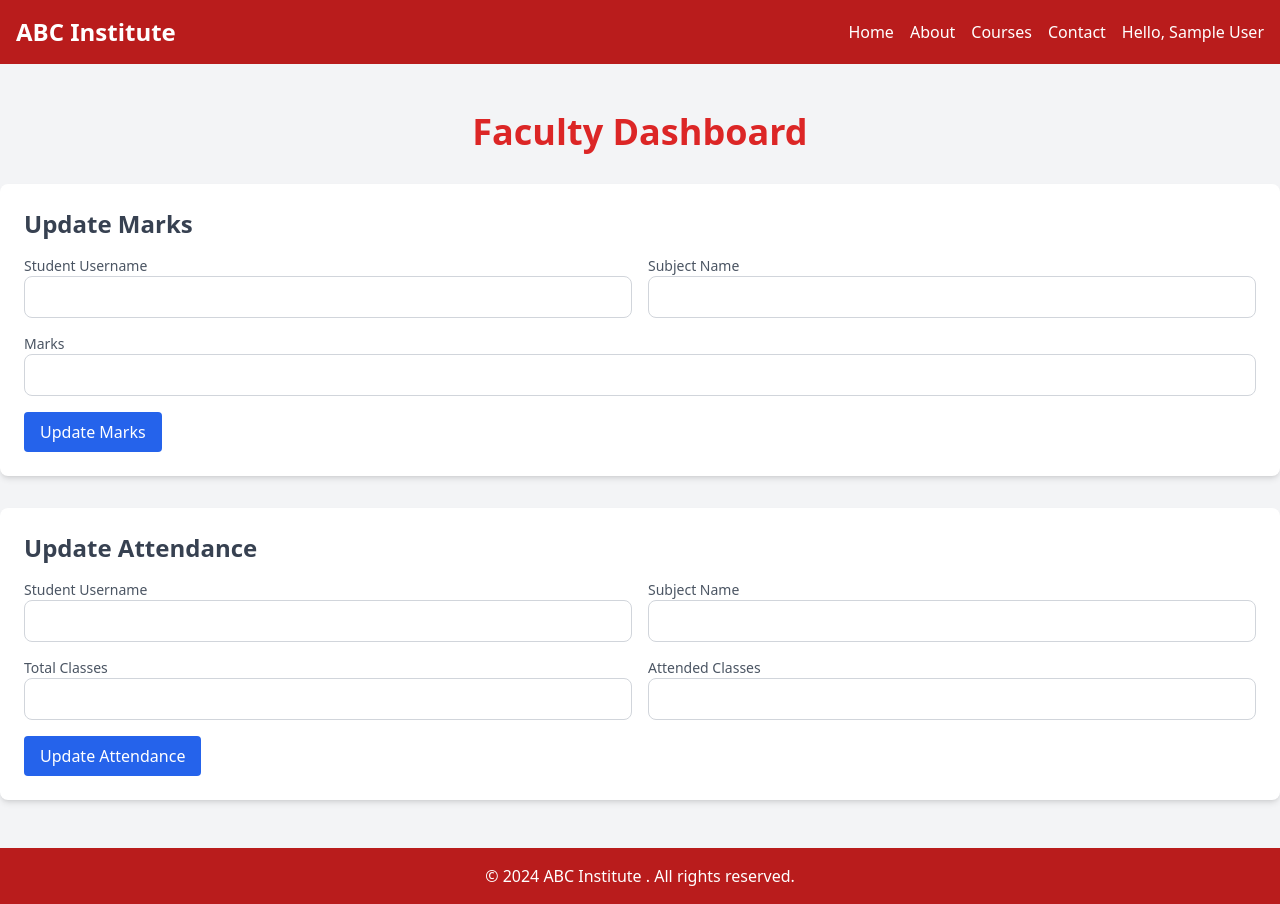
After one commit to Dakuaisu/InstituteWebsite, a PHP site: page /faculty_update.php in a window 1280 px wide. The commit adds this page. Run offline with PHP 8.4, Linux system fonts and the light colour scheme; the visitor is signed in with stand-in values (Sample User, id 1); some libraries are stand-ins or nearby versions.

Commit message:
did fauculty stuff

```diff
--- /dev/null
+++ b/faculty_update.php
@@ -0,0 +1,172 @@
+<?php
+session_start();
+
+// Check if the user is logged in as faculty
+if (!isset($_SESSION['role']) || $_SESSION['role'] !== 'faculty') {
+    header('Location: login.php');
+    exit();
+}
+
+// Database connection
+$servername = "localhost";
+$username = "root";
+$password = "";
+$database = "InstituteDB";
+
+$conn = new mysqli($servername, $username, $password, $database);
+
+if ($conn->connect_error) {
+    die("Connection failed: " . $conn->connect_error);
+}
+
+// Handle form submissions
+if ($_SERVER['REQUEST_METHOD'] === 'POST') {
+    if (isset($_POST['update_marks'])) {
+        // Update marks
+        $student_username = $_POST['student_username'];
+        $subject_name = $_POST['subject_name'];
+        $marks = $_POST['marks'];
+
+        $query = "UPDATE marks SET marks = ? WHERE username = ? AND subject_name = ?";
+        $stmt = $conn->prepare($query);
+        $stmt->bind_param("iss", $marks, $student_username, $subject_name);
+
+        if ($stmt->execute()) {
+            $marks_success_message = "Marks updated successfully.";
+        } else {
+            $marks_error_message = "Failed to update marks.";
+        }
+        $stmt->close();
+    } elseif (isset($_POST['update_attendance'])) {
+        // Update attendance
+        $student_username = $_POST['student_username'];
+        $subject_name = $_POST['subject_name'];
+        $total_classes = $_POST['total_classes'];
+        $attended_classes = $_POST['attended_classes'];
+
+        $query = "UPDATE attendance SET total_classes = ?, attended_classes = ? WHERE username = ? AND subject_name = ?";
+        $stmt = $conn->prepare($query);
+        $stmt->bind_param("iiss", $total_classes, $attended_classes, $student_username, $subject_name);
+
+        if ($stmt->execute()) {
+            $attendance_success_message = "Attendance updated successfully.";
+        } else {
+            $attendance_error_message = "Failed to update attendance.";
+        }
+        $stmt->close();
+    }
+}
+
+$conn->close();
+?>
+
+<!DOCTYPE html>
+<html lang="en">
+<head>
+    <meta charset="UTF-8">
+    <meta name="viewport" content="width=device-width, initial-scale=1.0">
+    <title>Faculty Dashboard</title>
+    <script src="https://cdn.tailwindcss.com"></script>
+</head>
+<body class="bg-gray-100 text-gray-800 flex flex-col min-h-screen">
+
+    <!-- Navbar -->
+    <?php include './include/navbar.php'; ?>
+
+    <!-- Main Content -->
+    <main class="py-12 container mx-auto">
+        <h1 class="text-4xl font-bold text-center text-red-600 mb-8">Faculty Dashboard</h1>
+
+        <!-- Success/Error Messages -->
+        <?php if (isset($marks_success_message)): ?>
+            <div class="bg-green-100 text-green-700 p-4 rounded mb-6"> <?= htmlspecialchars($marks_success_message) ?> </div>
+        <?php endif; ?>
+        <?php if (isset($marks_error_message)): ?>
+            <div class="bg-red-100 text-red-700 p-4 rounded mb-6"> <?= htmlspecialchars($marks_error_message) ?> </div>
+        <?php endif; ?>
+
+
+        <!-- Update Marks -->
+        <section class="bg-white shadow-md rounded-lg p-6 mb-8">
+            <h2 class="text-2xl font-semibold text-gray-700 mb-4">Update Marks</h2>
+            <form action="" method="POST" class="space-y-4">
+                <div class="grid grid-cols-2 gap-4">
+                    <div>
+                        <label for="student_username" class="block text-sm font-medium text-gray-600">Student Username</label>
+                        <input type="text" name="student_username" id="student_username" class="w-full px-4 py-2 border border-gray-300 rounded-lg" required>
+                    </div>
+                    <div>
+                        <label for="subject_name" class="block text-sm font-medium text-gray-600">Subject Name</label>
+                        <input type="text" name="subject_name" id="subject_name" class="w-full px-4 py-2 border border-gray-300 rounded-lg" required>
+                    </div>
+                </div>
+                <div>
+                    <label for="marks" class="block text-sm font-medium text-gray-600">Marks</label>
+                    <input type="number" name="marks" id="marks" class="w-full px-4 py-2 border border-gray-300 rounded-lg" required>
+                </div>
+                <button type="submit" name="update_marks" class="bg-blue-600 text-white py-2 px-4 rounded hover:bg-blue-500">Update Marks</button>
+            </form>
+        </section>
+        <?php if (isset($attendance_success_message)): ?>
+            <div class="bg-green-100 text-green-700 p-4 rounded mb-6"> <?= htmlspecialchars($attendance_success_message) ?> </div>
+        <?php endif; ?>
+        <?php if (isset($attendance_error_message)): ?>
+            <div class="bg-red-100 text-red-700 p-4 rounded mb-6"> <?= htmlspecialchars($attendance_error_message) ?> </div>
+        <?php endif; ?>
+        <!-- Update Attendance -->
+        <section class="bg-white shadow-md rounded-lg p-6">
+            <h2 class="text-2xl font-semibold text-gray-700 mb-4">Update Attendance</h2>
+            <form action="" method="POST" class="space-y-4">
+                <div class="grid grid-cols-2 gap-4">
+                    <div>
+                        <label for="student_username" class="block text-sm font-medium text-gray-600">Student Username</label>
+                        <input type="text" name="student_username" id="student_username" class="w-full px-4 py-2 border border-gray-300 rounded-lg" required>
+                    </div>
+                    <div>
+                        <label for="subject_name" class="block text-sm font-medium text-gray-600">Subject Name</label>
+                        <input type="text" name="subject_name" id="subject_name" class="w-full px-4 py-2 border border-gray-300 rounded-lg" required>
+                    </div>
+                </div>
+                <div class="grid grid-cols-2 gap-4">
+                    <div>
+                        <label for="total_classes" class="block text-sm font-medium text-gray-600">Total Classes</label>
+                        <input type="number" name="total_classes" id="total_classes" class="w-full px-4 py-2 border border-gray-300 rounded-lg" required>
+                    </div>
+                    <div>
+                        <label for="attended_classes" class="block text-sm font-medium text-gray-600">Attended Classes</label>
+                        <input type="number" name="attended_classes" id="attended_classes" class="w-full px-4 py-2 border border-gray-300 rounded-lg" required>
+                    </div>
+                </div>
+                <button type="submit" name="update_attendance" class="bg-blue-600 text-white py-2 px-4 rounded hover:bg-blue-500">Update Attendance</button>
+            </form>
+        </section>
+    </main>
+
+    <!-- Footer -->
+    <?php include './include/footer.php'; ?>
+    <script>
+    document.addEventListener('DOMContentLoaded', () => {
+        const marksForm = document.querySelector('form[action=""][method="POST"]');
+        const attendanceForm = document.querySelector('form[action=""][method="POST"]:last-of-type');
+
+        marksForm.addEventListener('submit', (event) => {
+            const marksInput = document.getElementById('marks');
+            if (marksInput.value < 0 || marksInput.value > 100) {
+                event.preventDefault();
+                alert("Marks should be between 0 and 100.");
+            }
+        });
+
+        attendanceForm.addEventListener('submit', (event) => {
+            const totalClasses = document.getElementById('total_classes');
+            const attendedClasses = document.getElementById('attended_classes');
+            if (parseInt(attendedClasses.value) > parseInt(totalClasses.value)) {
+                event.preventDefault();
+                alert("Attended classes cannot exceed total classes.");
+            }
+        });
+    });
+</script>
+
+</body>
+</html>
--- a/include/navbar.php
+++ b/include/navbar.php
@@ -1,20 +1,48 @@
 <nav class="bg-red-700 text-white p-4">
-    <div class="container mx-auto flex justify-between items-center">
+    <div class="container mx-auto flex justify-between items-center relative">
         <a href="index.php" class="text-2xl font-bold">ABC Institute</a>
-        <ul class="flex space-x-4">
+        <ul class="flex space-x-4 items-center">
             <li><a href="index.php" class="hover:underline">Home</a></li>
             <li><a href="about.php" class="hover:underline">About</a></li>
             <li><a href="courses.php" class="hover:underline">Courses</a></li>
             <li><a href="contact.php" class="hover:underline">Contact</a></li>
             <?php if (isset($_SESSION['username'])): ?>
-                <!-- Display first name and logout if the user is logged in -->
-                <li><span class="text-white">Hello, <?= htmlspecialchars($_SESSION['first_name']) ?></span></li>
-                <li><a href="logout.php" class="hover:underline">Logout</a></li>
+            <li class="relative" id="dropdown-container">
+                <span class="text-white cursor-pointer" id="dropdown-toggle">Hello, <?= htmlspecialchars($_SESSION['first_name']) ?></span>
+                <ul id="dropdown-menu" class="absolute hidden bg-white text-gray-800 rounded shadow-lg mt-2">
+                    <?php if ($_SESSION['role'] === 'faculty'): ?>
+                        <li><a href="faculty_update.php" class="block px-4 py-2 hover:bg-gray-100">Update Marks and Attendance</a></li>
+                    <?php else: ?>
+                        <li><a href="academic_attendance.php" class="block px-4 py-2 hover:bg-gray-100">Academic Attendance</a></li>
+                        <li><a href="academic_marks.php" class="block px-4 py-2 hover:bg-gray-100">Academic Marks</a></li>
+                    <?php endif; ?>
+                    <li><a href="logout.php" class="block px-4 py-2 hover:bg-gray-100">Logout</a></li>
+                </ul>
+            </li>
             <?php else: ?>
-                <!-- Display login and signup if the user is not logged in -->
-                <li><a href="login.php" class="hover:underline">Login</a></li>
-                <li><a href="signup.php" class="hover:underline">Sign Up</a></li>
+            <li><a href="login.php" class="hover:underline">Login</a></li>
+            <li><a href="signup.php" class="hover:underline">Sign Up</a></li>
             <?php endif; ?>
         </ul>
     </div>
 </nav>
+
+<script>
+    document.addEventListener('DOMContentLoaded', () => {
+        const dropdownToggle = document.getElementById('dropdown-toggle');
+        const dropdownMenu = document.getElementById('dropdown-menu');
+        const dropdownContainer = document.getElementById('dropdown-container');
+
+        // Toggle visibility on click
+        dropdownToggle.addEventListener('click', () => {
+            dropdownMenu.classList.toggle('hidden');
+        });
+
+        // Close dropdown when clicking outside
+        document.addEventListener('click', (event) => {
+            if (!dropdownContainer.contains(event.target)) {
+                dropdownMenu.classList.add('hidden');
+            }
+        });
+    });
+</script>
```
Also changed, not shown: Welcome.php (+16 -9 lines), academic_attendance.php (added, +102 -0 lines), academic_marks.php (added, +93 -0 lines), courses.php (+6 -6 lines), login_process.php (+13 -10 lines), path_to_image/1715058774193.jpg (added), path_to_image/What-is-data-science-2.jpg (added), path_to_image/pythoned.png (added).
